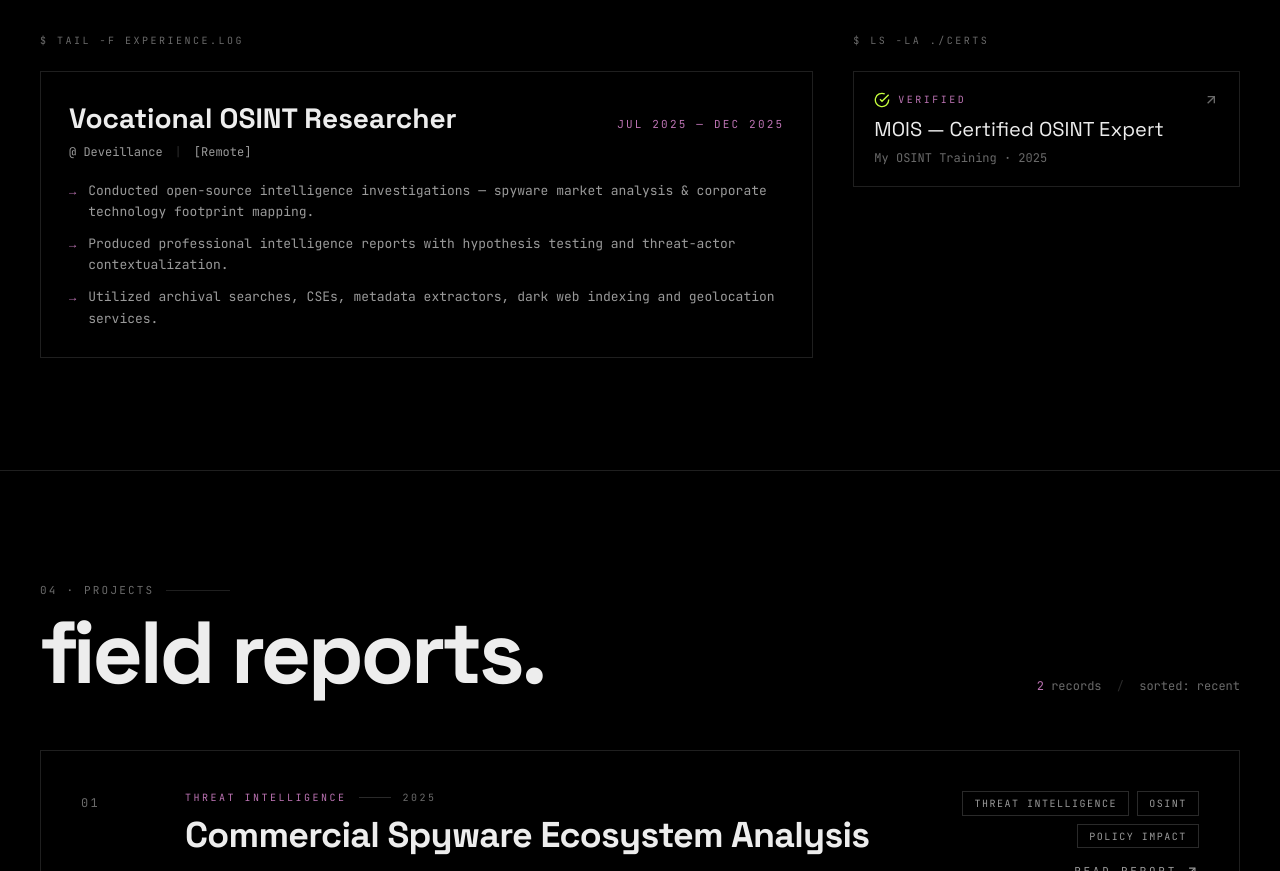
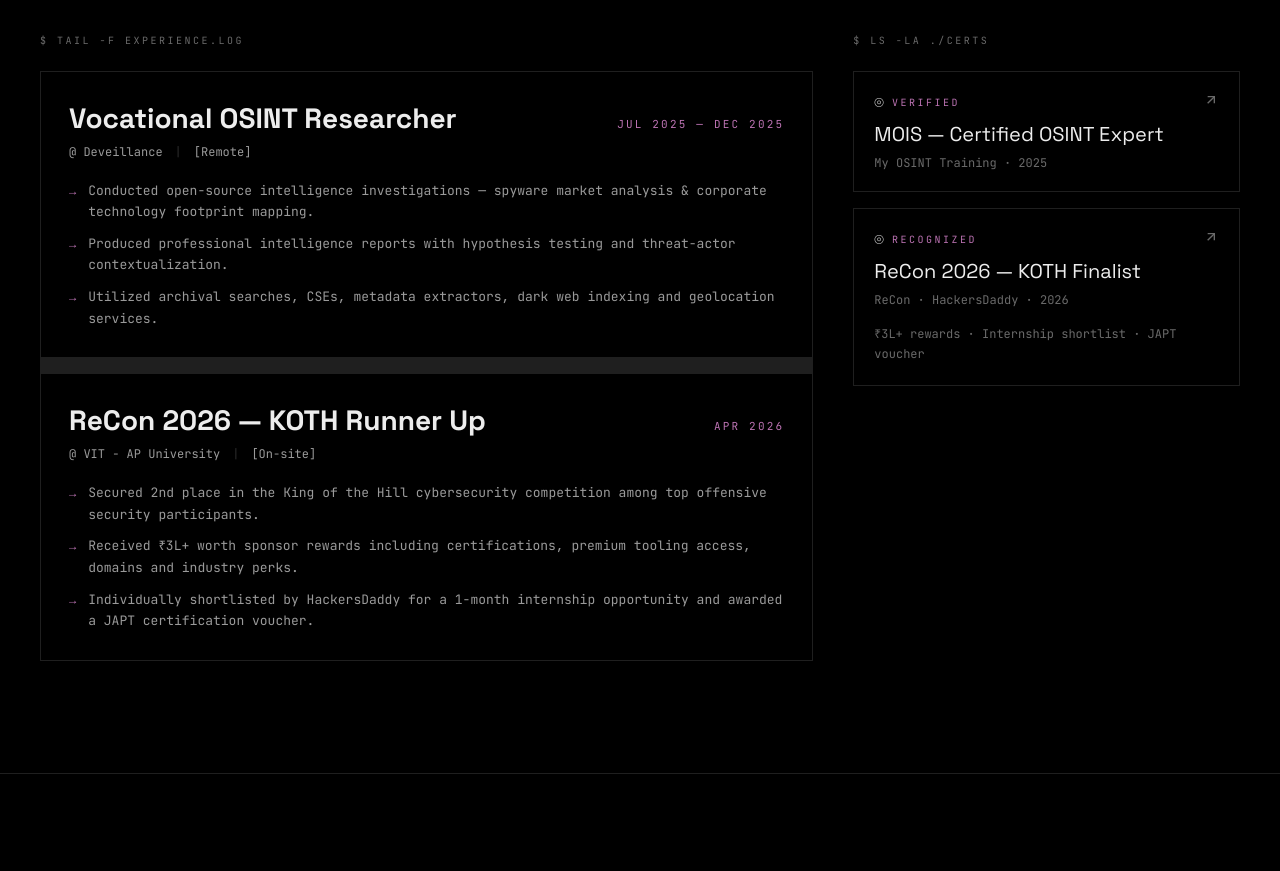
Before and after one commit to darivxe/darivxe, a plain HTML site: page index.html in a window 1280 px wide. Shown: the part 3960-4831 px from the top of the page. Drawn offline with Linux system fonts and the light colour scheme.

Commit message:
update experience section and add recon cert

```diff
--- a/index.html
+++ b/index.html
@@ -3,7 +3,7 @@
 <head>
 <meta charset="UTF-8"/>
 <meta name="viewport" content="width=device-width, initial-scale=1.0"/>
-<title>darivxe.sh — security researcher</title>
+<title>darivxe — security researcher</title>
 <link rel="preconnect" href="https://fonts.googleapis.com"/>
 <link href="https://fonts.googleapis.com/css2?family=Space+Grotesk:wght@400;500;600;700&family=JetBrains+Mono:wght@400;500;700&display=swap" rel="stylesheet"/>
 <style>
@@ -1051,53 +1051,234 @@ footer::before{
 <!-- EXPERIENCE -->
 <section id="experience">
   <div class="section-inner">
+
     <div style="display:grid;grid-template-columns:1fr 2fr;gap:1.5rem;margin-bottom:1rem;align-items:end" class="exp-head-grid">
+
       <div>
         <div style="display:flex;align-items:center;gap:.75rem;margin-bottom:1rem">
           <span class="sec-num">3.5 · LOG</span>
           <span style="height:1px;width:64px;background:var(--line);display:block"></span>
         </div>
-        <h2 class="headline" style="font-size:clamp(34px,5vw,72px)">experience<br><span style="color:var(--text-mute)">+ certs.</span></h2>
-      </div>
-      <p style="font-size:12px;color:var(--text-mute);letter-spacing:.07em;padding-top:2rem">// a record of where i've operated and what i've earned along the way.</p>
-    </div>
+
+        <h2 class="headline" style="font-size:clamp(34px,5vw,72px)">
+          experience<br>
+          <span style="color:var(--text-mute)">+ certs.</span>
+        </h2>
+      </div>
+
+      <p style="font-size:12px;color:var(--text-mute);letter-spacing:.07em;padding-top:2rem">
+        // a record of where i've operated and what i've earned along the way.
+      </p>
+
+    </div>
+
     <div class="exp-grid">
+
+      <!-- LEFT SIDE -->
       <div>
-        <div class="exp-log-label">$ tail -f experience.log</div>
+
+        <div class="exp-log-label">
+          $ tail -f experience.log
+        </div>
+
         <div class="exp-entries">
+
+          <!-- DEVEILLANCE -->
           <article class="exp-entry">
+
             <div class="exp-top">
               <h3 class="exp-role">Vocational OSINT Researcher</h3>
               <span class="exp-period">Jul 2025 — Dec 2025</span>
             </div>
+
             <div class="exp-meta">
-              <span>@ Deveillance</span><span class="exp-sep">|</span><span>[Remote]</span>
-            </div>
+              <span>@ Deveillance</span>
+              <span class="exp-sep">|</span>
+              <span>[Remote]</span>
+            </div>
+
             <ul class="exp-bullets">
-              <li class="exp-bullet"><span class="exp-bullet-arr">&rarr;</span><span>Conducted open-source intelligence investigations — spyware market analysis &amp; corporate technology footprint mapping.</span></li>
-              <li class="exp-bullet"><span class="exp-bullet-arr">&rarr;</span><span>Produced professional intelligence reports with hypothesis testing and threat-actor contextualization.</span></li>
-              <li class="exp-bullet"><span class="exp-bullet-arr">&rarr;</span><span>Utilized archival searches, CSEs, metadata extractors, dark web indexing and geolocation services.</span></li>
+
+              <li class="exp-bullet">
+                <span class="exp-bullet-arr">&rarr;</span>
+                <span>
+                  Conducted open-source intelligence investigations — spyware market analysis &amp; corporate technology footprint mapping.
+                </span>
+              </li>
+
+              <li class="exp-bullet">
+                <span class="exp-bullet-arr">&rarr;</span>
+                <span>
+                  Produced professional intelligence reports with hypothesis testing and threat-actor contextualization.
+                </span>
+              </li>
+
+              <li class="exp-bullet">
+                <span class="exp-bullet-arr">&rarr;</span>
+                <span>
+                  Utilized archival searches, CSEs, metadata extractors, dark web indexing and geolocation services.
+                </span>
+              </li>
+
             </ul>
+
           </article>
-        </div>
+
+          <!-- RECON -->
+          <article class="exp-entry" style="margin-top:1rem">
+
+            <div class="exp-top">
+              <h3 class="exp-role">ReCon 2026 — KOTH Runner Up</h3>
+              <span class="exp-period">Apr 2026</span>
+            </div>
+
+            <div class="exp-meta">
+              <span>@ VIT - AP University </span>
+              <span class="exp-sep">|</span>
+              <span>[On-site]</span>
+            </div>
+
+            <ul class="exp-bullets">
+
+              <li class="exp-bullet">
+                <span class="exp-bullet-arr">&rarr;</span>
+                <span>
+                  Secured 2nd place in the King of the Hill cybersecurity competition among top offensive security participants.
+                </span>
+              </li>
+
+              <li class="exp-bullet">
+                <span class="exp-bullet-arr">&rarr;</span>
+                <span>
+                  Received ₹3L+ worth sponsor rewards including certifications, premium tooling access, domains and industry perks.
+                </span>
+              </li>
+
+              <li class="exp-bullet">
+                <span class="exp-bullet-arr">&rarr;</span>
+                <span>
+                  Individually shortlisted by HackersDaddy for a 1-month internship opportunity and awarded a JAPT certification voucher.
+                </span>
+              </li>
+
+            </ul>
+
+          </article>
+
+        </div>
+
       </div>
       <div>
-        <div class="certs-label">$ ls -la ./certs</div>
-        <a href="https://storage.googleapis.com/cyber-platform-prod.appspot.com/milestone-certificates/GdnFtVlDAcaZcYIp85qp9kaWhy72-mois-certified-osint-expert.png?timestamp=1766090023871" target="_blank" rel="noreferrer" class="hard-card cert-hover" style="display:block;padding:1.25rem;text-decoration:none;color:var(--text)">
+
+        <div class="certs-label">
+          $ ls -la ./certs
+        </div>
+        <!-- MOIS CERT -->
+        <a href="https://storage.googleapis.com/cyber-platform-prod.appspot.com/milestone-certificates/GdnFtVlDAcaZcYIp85qp9kaWhy72-mois-certified-osint-expert.png?timestamp=1766090023871"
+           target="_blank"
+           rel="noreferrer"
+           class="hard-card cert-hover"
+           style="display:block;padding:1.25rem;text-decoration:none;color:var(--text)">
+
           <div class="cert-inner">
+
             <div>
+
               <div class="cert-badge-row">
-                <svg width="16" height="16" viewBox="0 0 24 24" fill="none" stroke="#c6ff3d" stroke-width="2"><path d="M22 11.08V12a10 10 0 1 1-5.93-9.14"/><polyline points="22 4 12 14.01 9 11.01"/></svg>
-                <span class="cert-status">VERIFIED</span>
+
+                <span class="cert-check">⌾</span>
+
+                <span class="cert-status">
+                  VERIFIED
+                </span>
+
               </div>
-              <div class="cert-name">MOIS — Certified OSINT Expert</div>
-              <div class="cert-meta">My OSINT Training · 2025</div>
-            </div>
-            <svg class="cert-ext" width="16" height="16" viewBox="0 0 24 24" fill="none" stroke="currentColor" stroke-width="2"><line x1="7" y1="17" x2="17" y2="7"/><polyline points="7 7 17 7 17 17"/></svg>
-          </div>
+
+              <div class="cert-name">
+                MOIS — Certified OSINT Expert
+              </div>
+
+              <div class="cert-meta">
+                My OSINT Training · 2025
+              </div>
+
+            </div>
+
+            <svg class="cert-ext"
+                 width="16"
+                 height="16"
+                 viewBox="0 0 24 24"
+                 fill="none"
+                 stroke="currentColor"
+                 stroke-width="2">
+
+              <line x1="7" y1="17" x2="17" y2="7"/>
+              <polyline points="7 7 17 7 17 17"/>
+
+            </svg>
+
+          </div>
+
         </a>
-      </div>
-    </div>
+
+        <!-- RECON CERT -->
+        <a href="./certs/Recon.pdf"
+           target="_blank"
+           rel="noreferrer"
+           class="hard-card cert-hover"
+           style="display:block;padding:1.25rem;text-decoration:none;color:var(--text);margin-top:1rem">
+
+          <div class="cert-inner">
+
+            <div>
+
+              <div class="cert-badge-row">
+
+                <span class="cert-check">
+                  ⌾
+                </span>
+
+                <span class="cert-status">
+                  RECOGNIZED
+                </span>
+
+              </div>
+
+              <div class="cert-name">
+                ReCon 2026 — KOTH Finalist
+              </div>
+
+              <div class="cert-meta">
+                ReCon · HackersDaddy · 2026
+              </div>
+
+              <div class="cert-meta" style="margin-top:1rem;line-height:1.7">
+                ₹3L+ rewards · Internship shortlist · JAPT voucher
+              </div>
+
+            </div>
+
+            <svg class="cert-ext"
+                 width="16"
+                 height="16"
+                 viewBox="0 0 24 24"
+                 fill="none"
+                 stroke="currentColor"
+                 stroke-width="2">
+
+              <line x1="7" y1="17" x2="17" y2="7"/>
+              <polyline points="7 7 17 7 17 17"/>
+
+            </svg>
+
+          </div>
+
+        </a>
+
+      </div>
+
+    </div>
+
   </div>
 </section>
 
```
Also changed, not shown: 1 other file.
